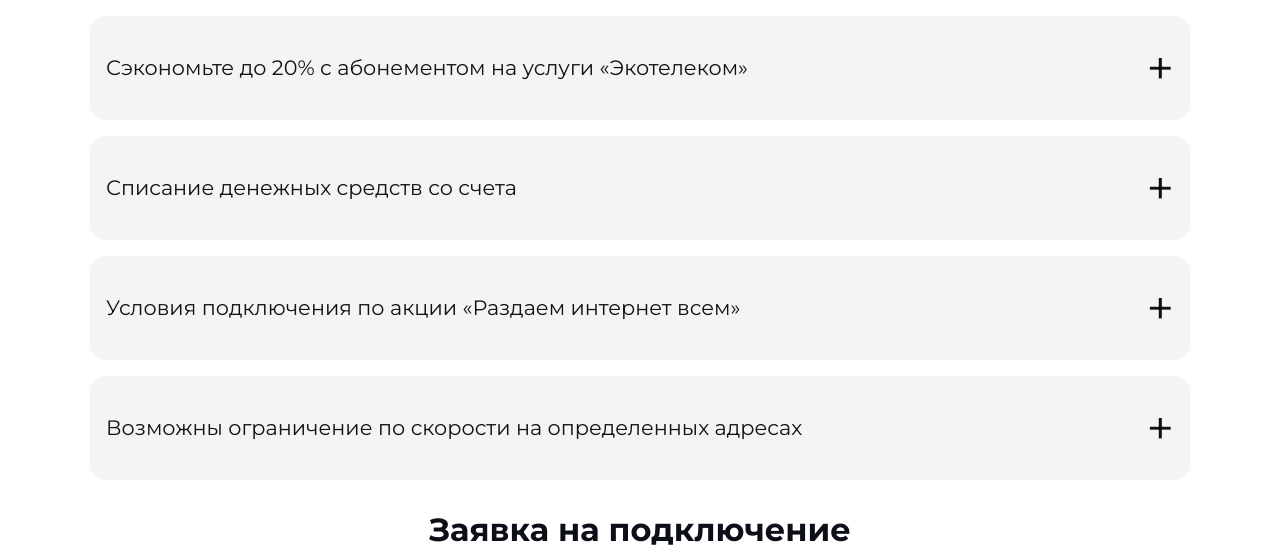
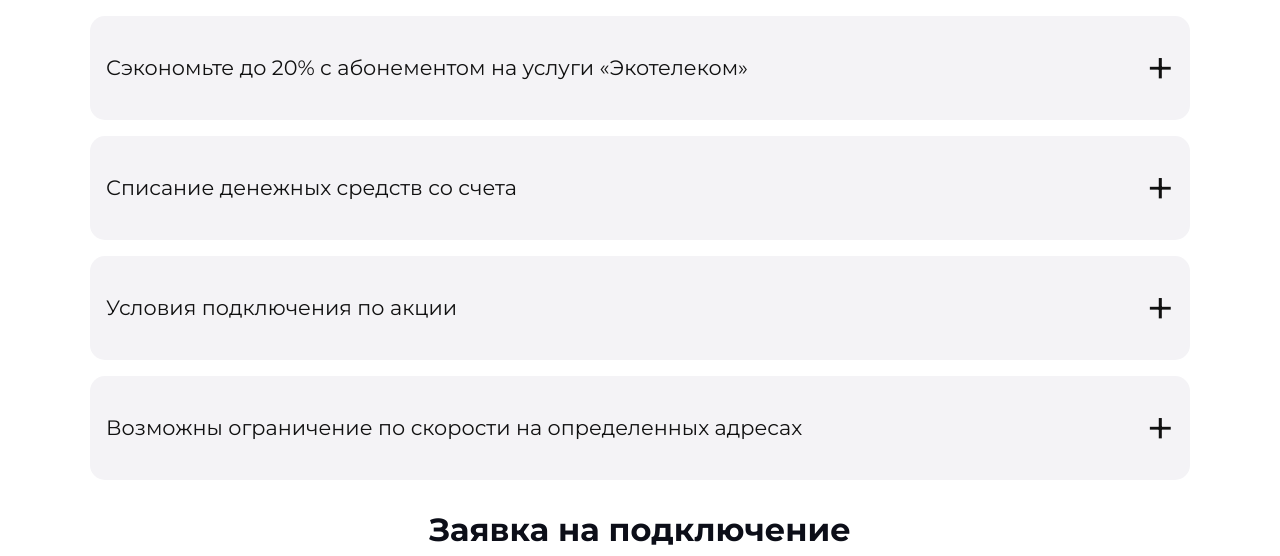
Before and after one commit to lomserg/lp-promo-ecotelecom, a PHP site: page /?utm_source=1 in a window 1280 px wide. Shown: the part 4024-4580 px from the top of the page. Run offline with PHP 8.4, Linux system fonts and the light colour scheme; data that the repository does not hold is empty; some libraries are stand-ins or nearby versions.

Commit message:
fix: promo

```diff
--- a/index.php
+++ b/index.php
@@ -604,31 +604,21 @@
         </div>
         <div class="accordion-item">
           <div class="accordion-item-header fs-400">
-            Условия подключения по акции «Раздаем интернет всем»
+            Условия подключения по акции
           </div>
           <div class="accordion-item-body">
             <div class="accordion-item-body-content">
               <ul class="flow">
                 <li>
-                  Заявки на подключение по акции принимаются до 13 декабря 2023,
-                  подключение производится до 20 декабря 2023 включительно.
+                Заявки на подключение по акции принимаются до 13 апоеля 2024, подключение производится до 20 апреля 2024 включительно.
+
                 </li>
                 <li>
-                  Акция проводится для новых абонентов-физических лиц и
-                  действует по адресам, где не предоставлялись услуги
-                  «Экотелеком» в течение 5 месяцев до момента подключения, кроме
-                  ЖК «Кленовые Аллеи» (пос. Десёновское), ЖК «Цветочные поляны»
-                  (пос. Филимонковское), ЖК «Новая Звезда» (п. Коммунарка), ЖК
-                  «Новоград Павлино» (г. Балашиха), ЖК «Весенний» (г. Подольск),
-                  ЖК «Позитив» (пос. Московский), ул. Военный городок, д. 42 (г.
-                  Одинцово) и ЖК «Гарден Парк» (п. Коммунарка).
+                Акция проводится для новых абонентов-физических лиц и действует по адресам, где не предоставлялись услуги «Экотелеком» в течение 5 месяцев до момента подключения, кроме ЖК «Кленовые Аллеи» (пос. Десёновское), ЖК «Цветочные поляны» (пос. Филимонковское), ЖК «Новая Звезда» (п. Коммунарка), ЖК «Новоград Павлино» (г. Балашиха), ЖК «Весенний» (г. Подольск), ЖК «Позитив» (пос. Московский), ул. Военный городок, д. 42 (г. Одинцово) и ЖК «Гарден Парк» (п. Коммунарка).
                 </li>
 
                 <li>
-                  Цена на первые 6 месяцев с учетом скидки: «СТАРТ» — 370
-                  ₽/мес.,«ХИТ» — 435 ₽/мес., «МЕГА» — 470 ₽/мес., «ХИТ+ТВ» — 535
-                  ₽/мес., «УЛЬТРА+КИНО» — 600 ₽/мес.). С 7 месяца услуги
-                  предоставляются на условиях действующих тарифных планов.
+                Цена на первые 6 месяцев с учетом скидки: «СТАРТ» — 370 ₽/мес.,«ХИТ» — 435 ₽/мес., «МЕГА» — 470 ₽/мес., «ХИТ+ТВ» — 535 ₽/мес., «УЛЬТРА+КИНО» — 600 ₽/мес.). С 7 месяца услуги предоставляются на условиях действующих тарифных планов.
                 </li>
                 <li>
                   Оборудование и дополнительные услуги при подключении по акции
```
